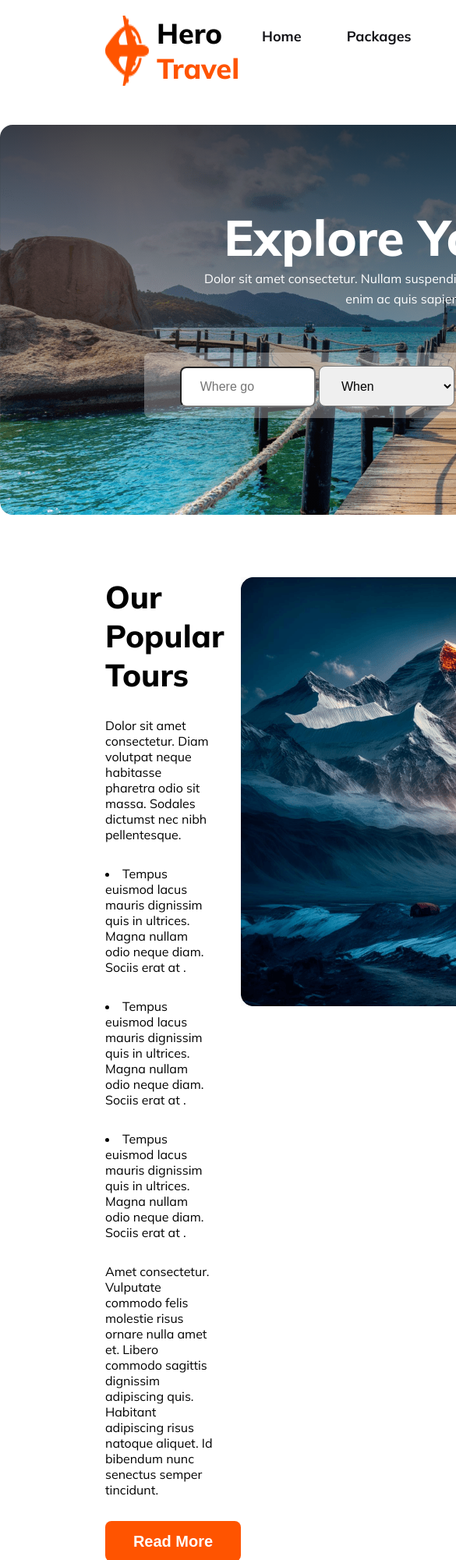
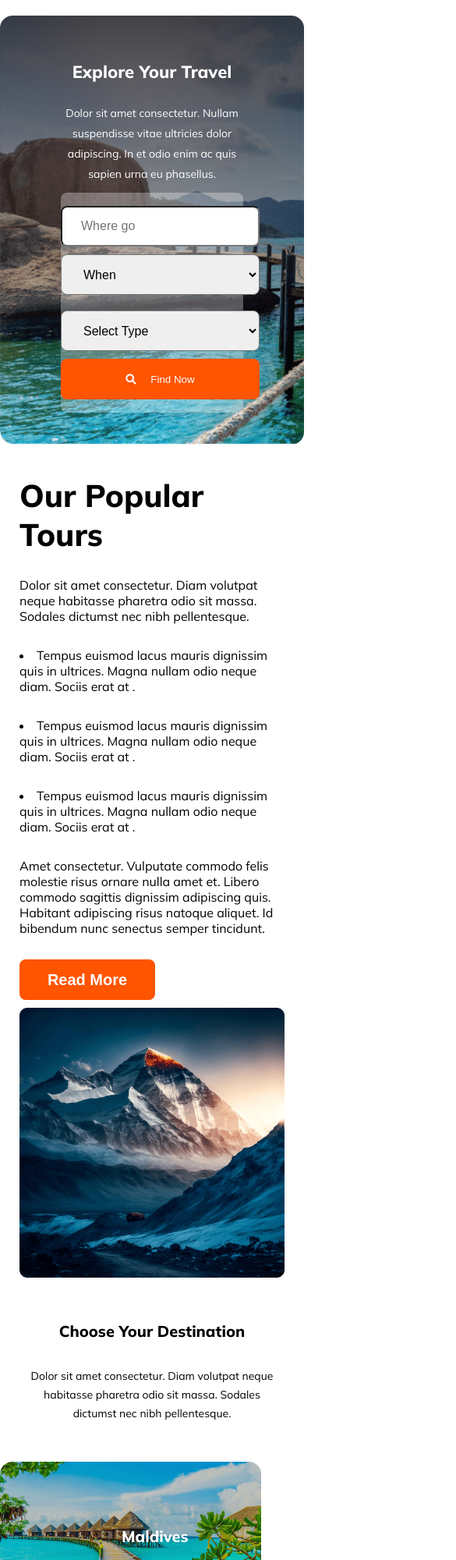
Before and after one commit to ataurwd/Travel-blog-website-R, a plain HTML site: page index.html in a window 390 px wide. Shown: the top 2000 px of the page at 78% size, 585 px wide, since content can reach past the window. Drawn offline with Linux system fonts and the light colour scheme.

Commit message:
trying to phone responsive

```diff
--- a/index.css
+++ b/index.css
@@ -118,6 +118,7 @@ select{
     border-radius: 8px;
     background-color: var(--main-color);
     color: white;
+    border: none;
 }
 
 .scerch-form i {
--- a/index.html
+++ b/index.html
@@ -97,7 +97,7 @@
                 </div>
             </div>
             <!-- third-destination -->
-            <div class="third-destination">
+            <!-- <div class="third-destination">
                 <div>
                     <img src="" alt="">
                     <h1></h1>
@@ -106,7 +106,7 @@
                     <img src="" alt="">
                     <h1></h1>
                 </div>
-            </div>
+            </div> -->
         </section>
 
         <!-- Why Choose Us -->
@@ -200,7 +200,7 @@
                 <button>Read More</button>
             </div>
             <div>
-
+                <iframe style="border-radius: 16px;" width="610" height="424" src="https://www.youtube.com/embed/DyxxZ_WgBFw?si=dskcig9RfRgTgE_t" title="YouTube video player" frameborder="0" allow="accelerometer; autoplay; clipboard-write; encrypted-media; gyroscope; picture-in-picture; web-share" referrerpolicy="strict-origin-when-cross-origin" allowfullscreen></iframe>
             </div>
         </section>
     </main>
--- a/responsive.css
+++ b/responsive.css
@@ -0,0 +1,157 @@
+@media screen and (max-width: 576px) {
+    nav{
+        display: none;
+    }
+    img{
+        width: 100%;
+    }
+    .header-main{
+        width: 100%;
+        height: 550px;
+        background-image: linear-gradient(180.00deg, rgba(19, 19, 24, 0.8),rgba(19, 19, 24, 0) 100%), url(./Images/heading\ img.png);
+        margin: 20px auto;
+        border-radius: 16px;
+        background-repeat: no-repeat;
+        background-size: cover;
+    }
+    .header-text{
+        width: 100%;
+        /* height: 156px;  */
+        margin: 0 auto;
+        text-align: center;
+    }
+    .header-text h1 {
+        padding-top: 32px;
+        font-size: 22px;
+    }
+    .header-text p{
+        font-size: 14px;
+        width: 60%;
+        margin: 0 auto;
+        /* padding-top: 10px; */
+        padding-bottom: 10px;
+    }
+    .scerch-form {
+        width: 60%;
+        flex-direction: column;
+        height: auto;
+        margin-top: 71px;
+    }
+    input{
+        width: 255px;
+        height: 52px;
+        border-radius: 8px;
+    }
+    .item{
+        width: 255px;
+        height: 52px;
+        border-radius: 8px;
+        margin: 10px 0;
+    }
+    .scerch-form button{
+        width: 255px;
+        height: 52px;
+        border-radius: 8px;
+        background-color: var(--main-color);
+        color: white;
+    }
+
+
+/* Our Popular Tours */
+
+    .tour-main{
+        margin: 40px 25px;
+        flex-direction: column;
+    }
+    .tour-text p{
+        width: 100%;
+        margin: 30px 0;
+    }
+    .tour-text li{
+        width: 100%;
+        margin: 30px 0;
+    }
+    .tour-text button{
+        margin-bottom: 3%;
+    }
+    .tour-main img{
+        width: 100%;
+    }
+
+
+    /* Choose Your Destination */
+    .destination img{
+        width: 335px;
+        height: 176px;
+    }
+    .destination{
+        /* margin: 40px 15px; */
+        margin: 0 auto;
+    }
+    .destination h1{
+        font-size: 20px;
+    }
+    .destination p{
+        width: 80%;
+        font-size: 14px;
+        font-weight: 400;
+        line-height: 24px;
+    }
+    .first-destination{
+        grid-template-columns: 1fr;
+    }
+    .second-destination{
+        grid-template-columns: 1fr;
+    }
+    .one h1{
+        top: 43%;
+        left: 40%;
+    }
+
+
+    /* Why Choose Us */
+
+
+    .choose-main{
+        margin: 0 15px;
+    }
+    .choose-head p{
+        width: 80%;
+    }
+    .choose-services{
+        display: grid;
+        grid-template-columns: 1fr;
+    }
+    .service-one{
+        width: 100%;
+        height: 284px;
+        padding: 32px 55px 32px 32px;
+        background: rgba(251, 181, 99, 0.05);
+        margin: 20px;
+        border-radius: 16px;
+    }
+    .second-servie{
+        background-color: rgba(41, 206, 246, 0.05);
+    }
+
+
+
+/* Deals & Discounts */
+
+    .deal-main{
+        margin: 60px 10px;
+    }
+    .deal-1{
+        height: 500px;
+        width: 100%;
+    }
+    .deal1-box,.deal2-box {
+        width: 90%;
+        margin: 85px 20px 20px;
+    }
+    iframe{
+        width: 100%;
+        height: 350px;
+    }
+
+}
```
